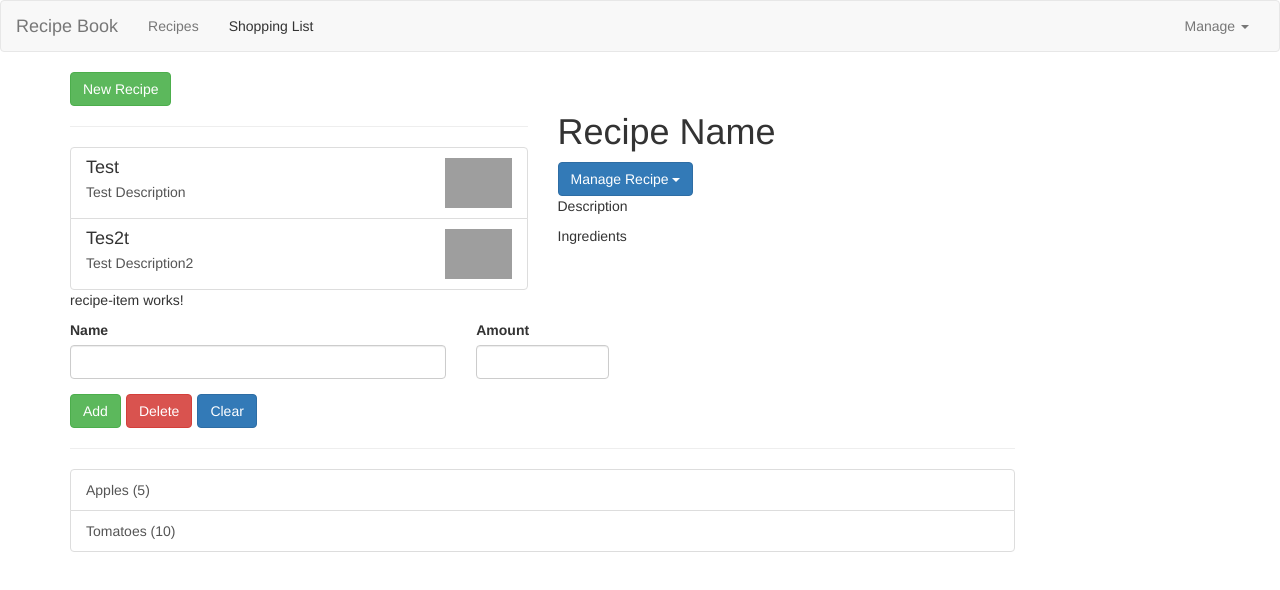
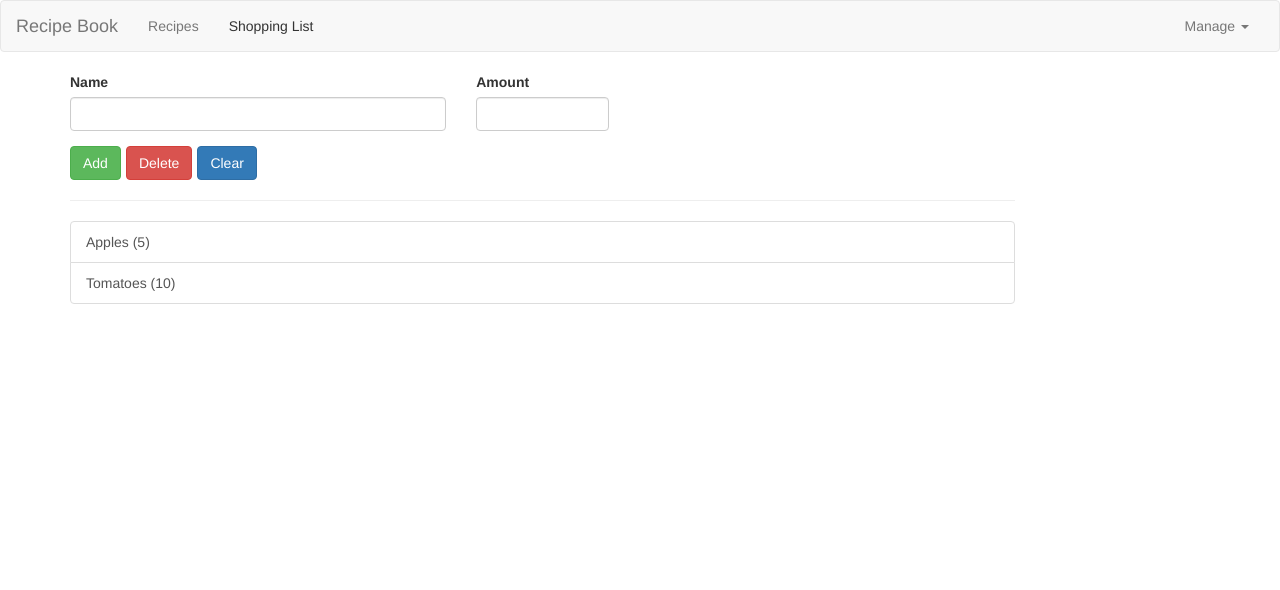
Before and after one commit to HassanKhan123/Shopping-List-and-Recipe-book-App-using-Angular, an Angular app: page / in a window 1280 px wide. Both pictures are taken after a click on the link "Shopping List". Shown: the top 590 px of the page. Built offline with nearby package versions, Linux system fonts and the light colour scheme; grey boxes are pictures that could not be loaded.

Commit message:
navigation added

```diff
--- a/angular.json
+++ b/angular.json
@@ -120,6 +120,10 @@
           }
         }
       }
-    }},
-  "defaultProject": "shopping-list-and-recipe-book"
+    }
+  },
+  "defaultProject": "shopping-list-and-recipe-book",
+  "cli": {
+    "analytics": false
+  }
 }
--- a/src/app/Header/header.component.html
+++ b/src/app/Header/header.component.html
@@ -7,10 +7,10 @@
     <div class="collapse navbar-collapse">
       <ul class="nav navbar-nav">
         <li>
-          <a href="#">Recipes</a>
+          <a href="#" (click)="onSelect('recipe')">Recipes</a>
         </li>
         <li>
-          <a href="#">Shopping List</a>
+          <a href="#" (click)="onSelect('shopping-list')">Shopping List</a>
         </li>
       </ul>
 
--- a/src/app/Header/header.component.ts
+++ b/src/app/Header/header.component.ts
@@ -1,10 +1,13 @@
-import { Component} from '@angular/core';
-
+import { Component, EventEmitter, Output } from '@angular/core';
 
 @Component({
   selector: 'app-header',
   templateUrl: 'header.component.html',
   styleUrls: ['header.component.css'],
 })
-export class HeaderComponent{
+export class HeaderComponent {
+  @Output() featureSelected = new EventEmitter<string>();
+  onSelect(feature: string) {
+    this.featureSelected.emit(feature);
+  }
 }
--- a/src/app/app.component.html
+++ b/src/app/app.component.html
@@ -1,10 +1,13 @@
-<app-header></app-header>
+<app-header (featureSelected)="onNavigate($event)"></app-header>
 
 <div class="container">
   <div class="row">
     <div class="col-md-12">
-     <app-recipes></app-recipes>
-     <app-shopping-list></app-shopping-list>
+      <app-recipes *ngIf="loadedFeature === 'recipe'"></app-recipes>
+
+      <app-shopping-list
+        *ngIf="loadedFeature === 'shopping-list'"
+      ></app-shopping-list>
     </div>
   </div>
 </div>
--- a/src/app/app.component.ts
+++ b/src/app/app.component.ts
@@ -3,7 +3,11 @@ import { Component } from '@angular/core';
 @Component({
   selector: 'app-root',
   templateUrl: './app.component.html',
-  styleUrls: ['./app.component.css']
+  styleUrls: ['./app.component.css'],
 })
 export class AppComponent {
+  loadedFeature = 'recipe';
+  onNavigate(feature: string) {
+    this.loadedFeature = feature;
+  }
 }
```
